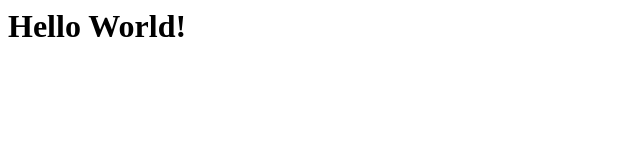
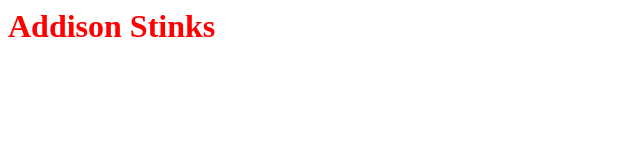
Before and after one commit to ParkerHeaton/Website_Project, a plain HTML site: page index.html in a window 1280 px wide. Shown: the whole page, without its empty margins (0-640 px from the left). Drawn offline with Linux system fonts and the light colour scheme.

Commit message:
Update index.html

```diff
--- a/index.html
+++ b/index.html
@@ -1 +1,3 @@
-<h1>Hello World!</h1>
+<h1 style = "font-family:Times New Roman; color:#FF0000; center">
+  Addison Stinks
+</h1>
```
